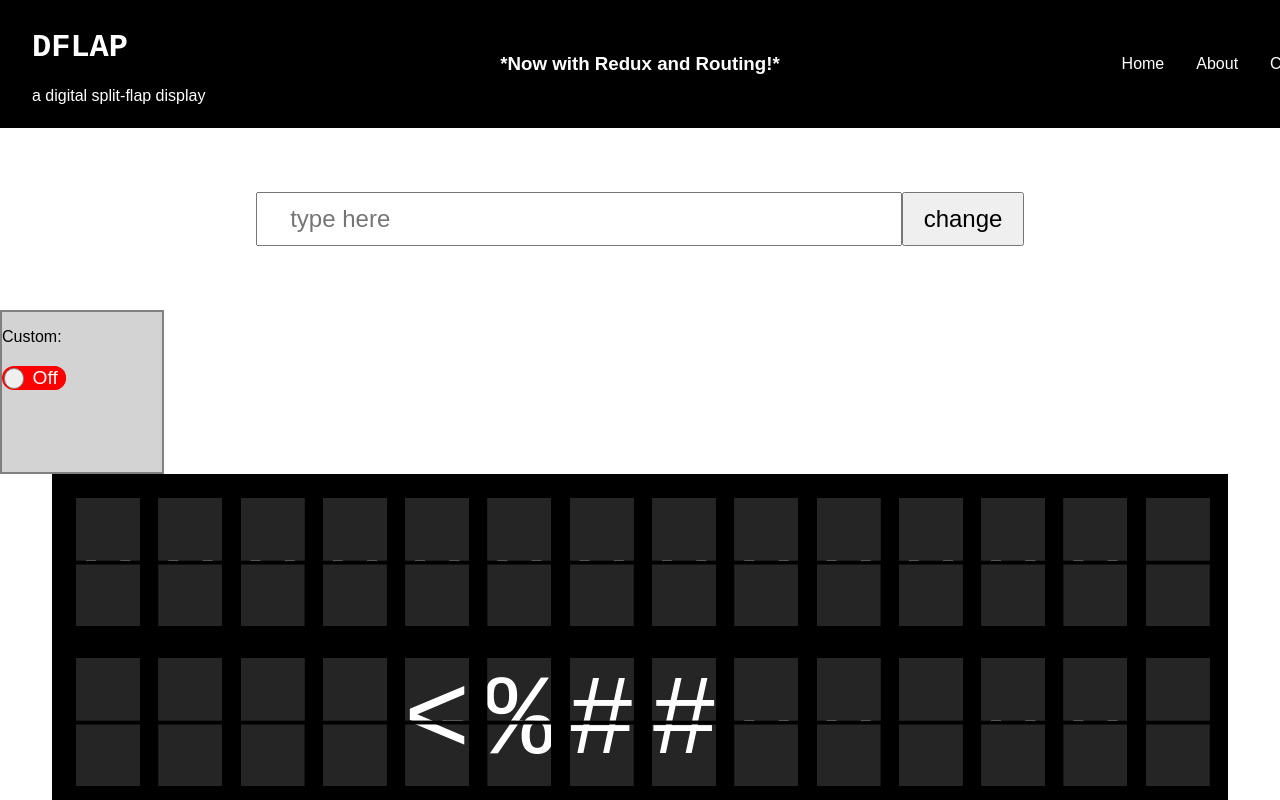
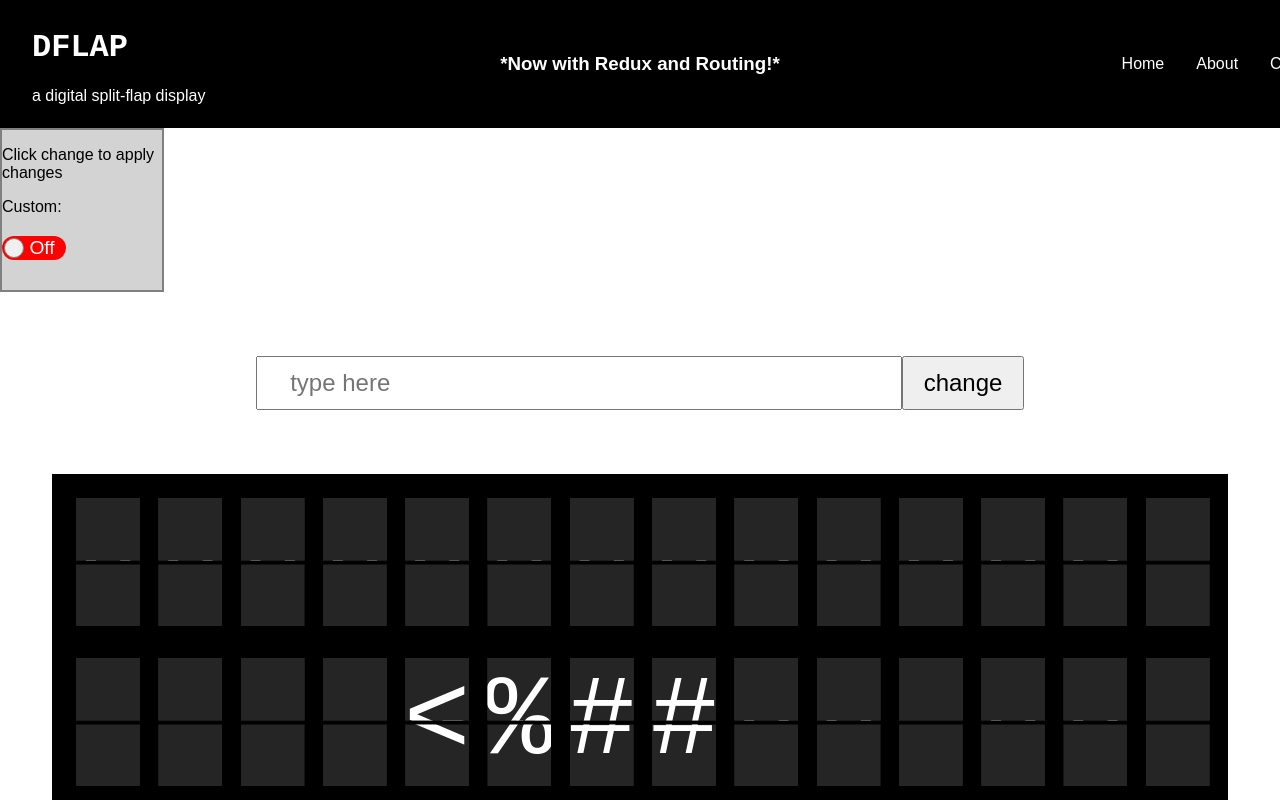
Before and after one commit to juanmcol/dflap, a React (Vite) app: page / in a window 1280 px wide. Shown: the top 800 px of the page. Built offline with nearby package versions, Linux system fonts and the light colour scheme.

Commit message:
Add animations for toggle buttons.

```diff
--- a/src/components/Settings.jsx
+++ b/src/components/Settings.jsx
@@ -15,13 +15,14 @@ export const Settings = () => {
 
   return (
     <div id="settings">
+      <p>Click change to apply changes</p>
       <div class="toggle-option">
         <p>Custom: </p>
         <div class="toggle">
-          <button class="toggle-button" onClick={handleCustom}/>
-          <div class="toggle-background">
-            <div class="toggle-green">On</div>
-            <div class="toggle-red">Off</div>
+          <button class={ custom ? "toggle-button toggleSwitchOn" : "toggle-button toggleSwitchOff" } onClick={handleCustom}/>
+          <div class={ custom ? "toggle-background toggleBackgroundOn" : "toggle-background toggleBackgroundOff" }>
+            <div class={ custom ? "toggle-green toggleTextShow" : "toggle-green toggleTextHide" }>On</div>
+            <div class={ custom ? "toggle-red toggleTextHide" : "toggle-red toggleTextShow" }>Off</div>
           </div>
         </div>
       </div>
--- a/src/pages/AppPage.jsx
+++ b/src/pages/AppPage.jsx
@@ -24,8 +24,8 @@ function AppPage() {
       </header>
       <main>
         <div id="dflap">
+          <Settings/>
           <TextInput/>
-          <Settings/>
           <Display/>
         </div>
       </main>
--- a/src/styles/AppPage.css
+++ b/src/styles/AppPage.css
@@ -96,38 +96,28 @@ main {
       border: 1px solid gray;
     }
 
-    .toggle-button:active {
-      /* left: 2.76rem; */
-    }
-
     .toggle-background {
       display: flex;
       width: 4rem;
       height: 1.5rem;
-      background-color: black;
       border-radius: 1rem;
       overflow: hidden;
 
       font-size: 1.2rem;
       color: white;
       text-align: center;
-      background-color: red;
 
       .toggle-green {
-        display: none;
         position: relative;
         width: 100%;
-        background-color: green;
         align-content: center;
-        right: 0.7rem;
+        left: 0.5rem;
       }
       .toggle-red {
-        display: block;
         position: relative;
         width: 100%;
-        background-color: red;
         align-content: center;
-        left: 0.7rem;
+        right: 0.5rem;
       }
     }
   }
@@ -229,6 +219,9 @@ footer {
   align-items: center;
 }
 
+
+/* Animations */
+
 .flipTop {
   animation: flipTop 80ms;
 }
@@ -310,3 +303,34 @@ footer {
     background-color: #252525;
   }
 }
+
+.toggleSwitchOn {
+  translate: 2.54rem;
+  transition: 1s ease;
+}
+
+.toggleSwitchOff {
+  translate: 0rem;
+  transition: 1s ease;
+}
+
+.toggleBackgroundOn {
+  background-color: green;
+  transition: 1s ease;
+}
+
+.toggleBackgroundOff {
+  background-color: red;
+  transition: 1s ease;
+}
+
+.toggleTextShow {
+  display: block;
+  opacity: 1;
+  transition: 1s ease;
+}
+
+.toggleTextHide {
+  display: hidden;
+  opacity: 0;
+}
```
